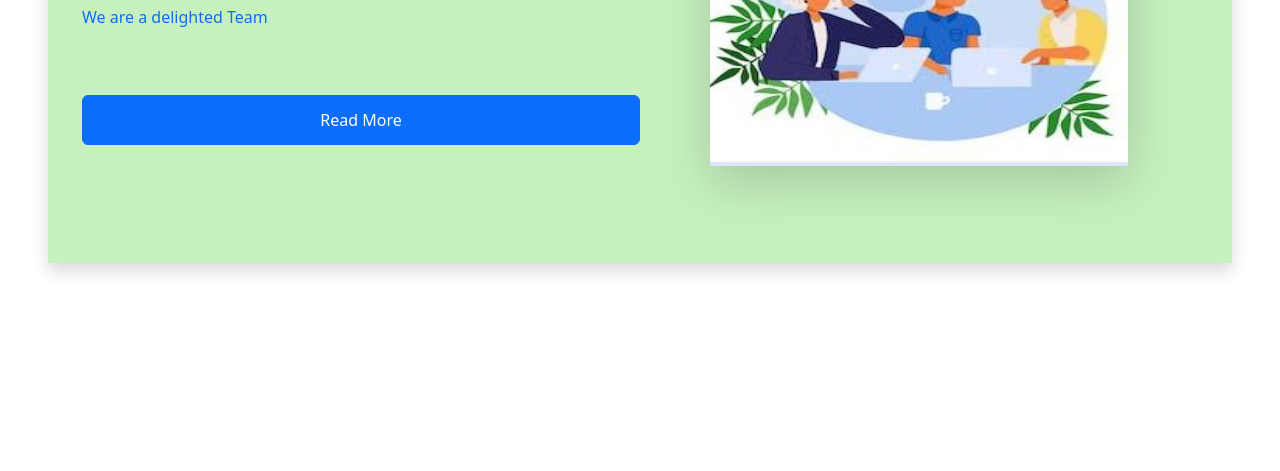
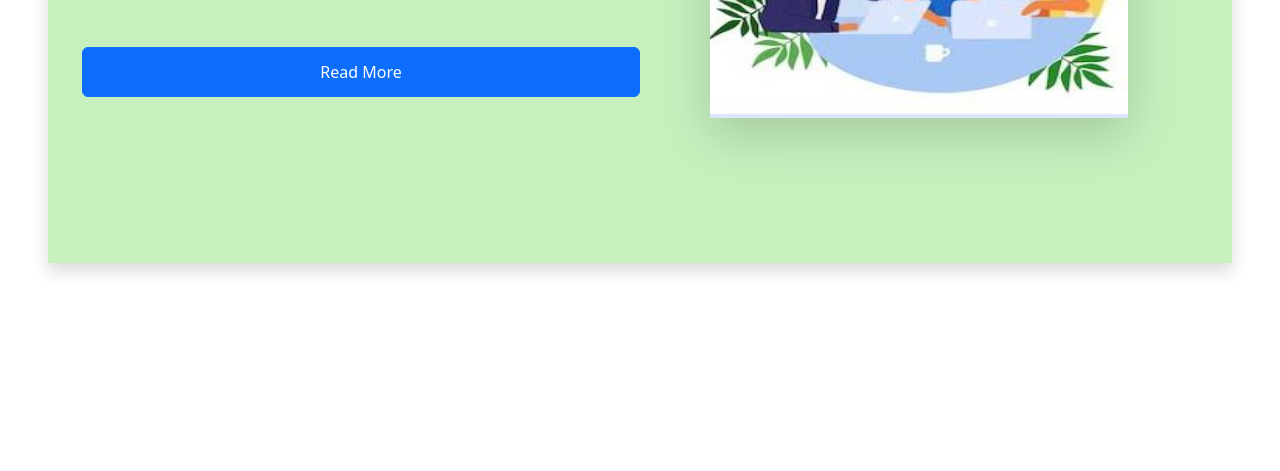
Before and after one commit to JustFelix-Dev/Collaboration, a plain HTML site: page aboutUs.html in a window 1280 px wide. Shown: the part 329-800 px from the top of the page. Drawn offline with nearby package versions, Linux system fonts and the light colour scheme.

Commit message:
Adeolu working on the project

```diff
--- a/aboutUs.html
+++ b/aboutUs.html
@@ -28,7 +28,7 @@
       class="main-container h-75 shadow my-auto mt-3 pt-4"
       style="background-color: #c6f1bf"
     >
-      <div class="container container-fluid main d-flex mt-5">
+      <div class="container container-fluid main d-flex mt-0">
         <div class="d-flex flex-column gap-3 w-50 justify-content-center div1 text-primary">
           <h1>About Us</h1>
           <div>We are a delighted Team</div>
```
